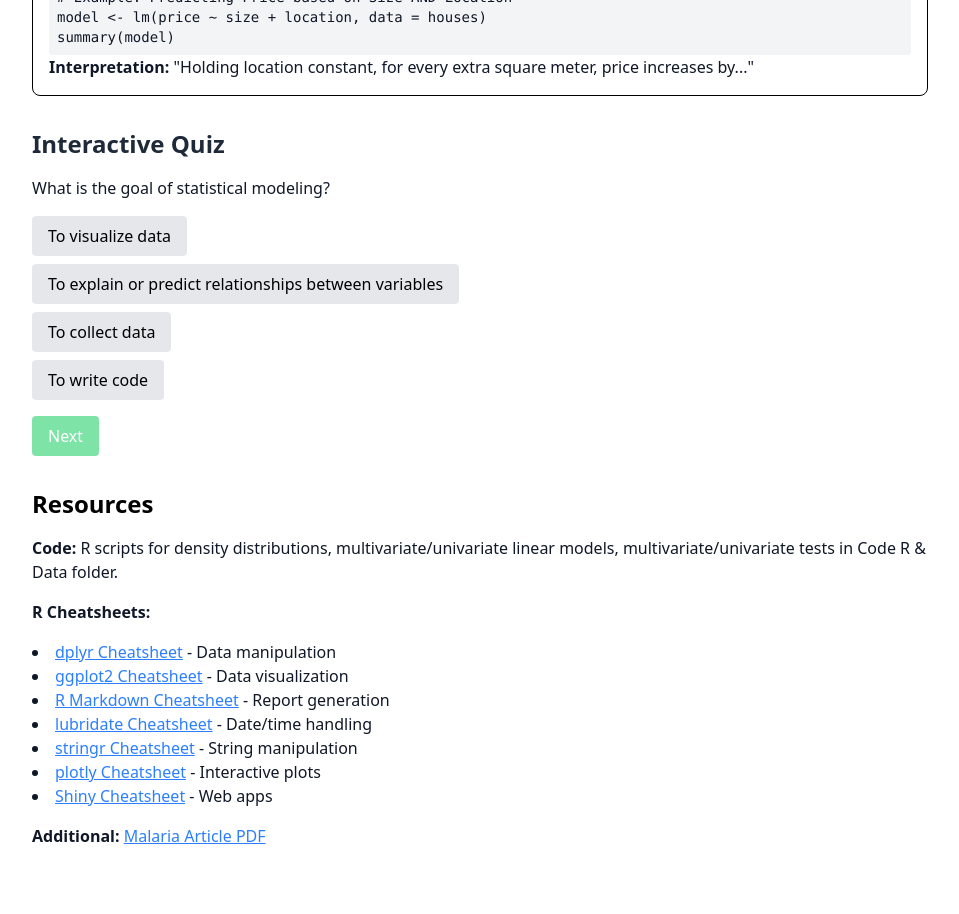
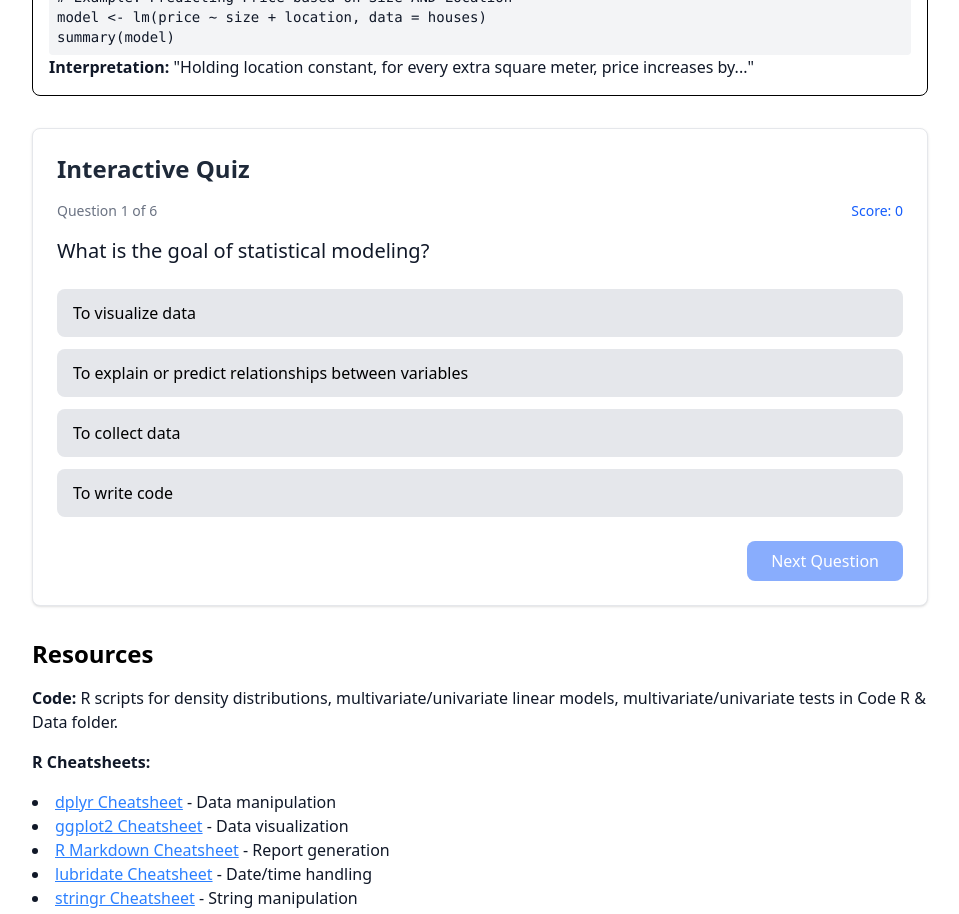
Before and after one commit to Bafbi/school-m2-biostats, a Next.js app in the folder learn/: page /course2 in a window 1280 px wide. Shown: the part 8500-9414 px from the top of the page, without its empty margins (160-1119 px from the left). Built offline with nearby package versions, Linux system fonts and the light colour scheme.

Commit message:
feat(quiz): enhance quiz component with explanations and better UI
Add answer explanations, score tracking, and improved visual feedback.

```diff
--- a/learn/app/components/quiz/Quiz.tsx
+++ b/learn/app/components/quiz/Quiz.tsx
@@ -2,10 +2,11 @@
 
 import { useState } from 'react';
 
-interface Question {
+export interface Question {
   question: string;
   options: string[];
   answer: number;
+  explanation: string;
 }
 
 interface QuizProps {
@@ -17,9 +18,12 @@ export default function Quiz({ questions }: QuizProps) {
   const [score, setScore] = useState(0);
   const [showResult, setShowResult] = useState(false);
   const [selected, setSelected] = useState<number | null>(null);
+  const [isAnswered, setIsAnswered] = useState(false);
 
   const handleAnswer = (index: number) => {
+    if (isAnswered) return;
     setSelected(index);
+    setIsAnswered(true);
     if (index === questions[currentQuestion].answer) {
       setScore(score + 1);
     }
@@ -29,6 +33,7 @@ export default function Quiz({ questions }: QuizProps) {
     if (currentQuestion < questions.length - 1) {
       setCurrentQuestion(currentQuestion + 1);
       setSelected(null);
+      setIsAnswered(false);
     } else {
       setShowResult(true);
     }
@@ -39,38 +44,76 @@ export default function Quiz({ questions }: QuizProps) {
     setScore(0);
     setShowResult(false);
     setSelected(null);
+    setIsAnswered(false);
+  };
+
+  const getButtonClass = (index: number) => {
+    if (!isAnswered) {
+      return selected === index ? 'bg-blue-500 text-white' : 'bg-gray-200 hover:bg-gray-300 text-black';
+    }
+    if (index === questions[currentQuestion].answer) {
+      return 'bg-green-500 text-white'; // Correct answer always green
+    }
+    if (selected === index) {
+      return 'bg-red-500 text-white'; // Wrong selection red
+    }
+    return 'bg-gray-200 text-gray-400'; // Others disabled
   };
 
   return (
-    <section className="mb-8">
+    <section className="mb-8 bg-white p-6 rounded-lg border border-gray-200 shadow-sm">
       <h2 className="text-2xl font-semibold text-gray-800 mb-4">Interactive Quiz</h2>
       {!showResult ? (
         <div>
-          <p className="text-gray-900 mb-4">{questions[currentQuestion].question}</p>
-          <ul className="mb-4">
+          <div className="mb-4 flex justify-between items-center">
+            <span className="text-sm font-medium text-gray-500">Question {currentQuestion + 1} of {questions.length}</span>
+            <span className="text-sm font-medium text-blue-600">Score: {score}</span>
+          </div>
+
+          <h3 className="text-xl text-gray-900 font-medium mb-6">{questions[currentQuestion].question}</h3>
+
+          <div className="space-y-3 mb-6">
             {questions[currentQuestion].options.map((option, index) => (
-              <li key={index} className="mb-2">
               <button
+                key={index}
                 onClick={() => handleAnswer(index)}
-                  className={`px-4 py-2 rounded ${selected === index ? 'bg-blue-500 text-white' : 'bg-gray-200'}`}
+                disabled={isAnswered}
+                className={`w-full text-left px-4 py-3 rounded-lg transition-colors ${getButtonClass(index)}`}
               >
                 {option}
               </button>
-              </li>
             ))}
-          </ul>
+          </div>
+
+          {isAnswered && (
+            <div className={`mb-6 p-4 rounded-lg ${selected === questions[currentQuestion].answer ? 'bg-green-50 border border-green-200' : 'bg-red-50 border border-red-200'}`}>
+              <p className={`font-bold mb-1 ${selected === questions[currentQuestion].answer ? 'text-green-800' : 'text-red-800'}`}>
+                {selected === questions[currentQuestion].answer ? 'Correct!' : 'Incorrect'}
+              </p>
+              <p className="text-gray-800 text-sm">
+                {questions[currentQuestion].explanation}
+              </p>
+            </div>
+          )}
+
+          <div className="flex justify-end">
             <button
               onClick={nextQuestion}
-            disabled={selected === null}
-            className="px-4 py-2 bg-green-500 text-white rounded disabled:opacity-50"
+              disabled={!isAnswered}
+              className="px-6 py-2 bg-blue-600 text-white rounded-lg font-medium disabled:opacity-50 disabled:cursor-not-allowed hover:bg-blue-700 transition-colors"
             >
-            Next
+              {currentQuestion === questions.length - 1 ? 'Finish Quiz' : 'Next Question'}
             </button>
           </div>
+        </div>
       ) : (
-        <div>
-          <p className="text-gray-900 mb-4">Quiz completed! Your score: {score}/{questions.length}</p>
-          <button onClick={resetQuiz} className="px-4 py-2 bg-blue-500 text-white rounded">
+        <div className="text-center py-8">
+          <h3 className="text-2xl font-bold text-gray-900 mb-4">Quiz Completed!</h3>
+          <p className="text-lg text-gray-700 mb-6">You scored <span className="font-bold text-blue-600">{score}</span> out of <span className="font-bold">{questions.length}</span></p>
+          <button
+            onClick={resetQuiz}
+            className="px-6 py-3 bg-blue-600 text-white rounded-lg font-medium hover:bg-blue-700 transition-colors"
+          >
             Retake Quiz
           </button>
         </div>
```
Lines whose indentation alone changed are shown as unchanged.
